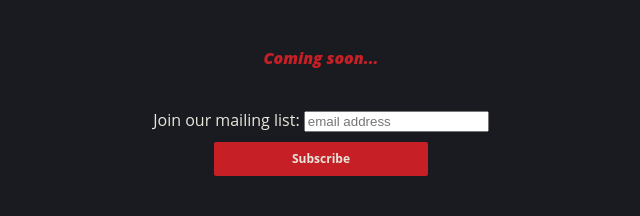
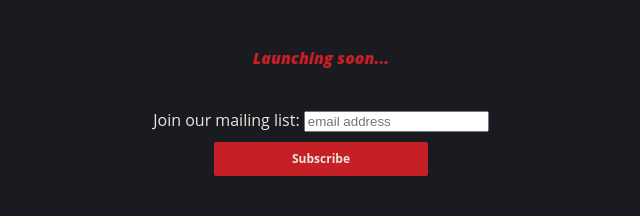
Before and after one commit to GothamSpaceAgency/splash-page, a plain HTML site: page index.html in a window 1280 px wide. Shown: the part 294-510 px from the top of the page, 319-959 px from the left. Drawn offline with Linux system fonts and the light colour scheme.

Commit message:
updating tagline

```diff
--- a/index.html
+++ b/index.html
@@ -20,7 +20,7 @@
 			</div>
 
 			<div id='coming-soon'>
-				<p>Coming soon...</p>
+				<p>Launching soon...</p>
 			</div>
 
 			<div id='form'>
```
